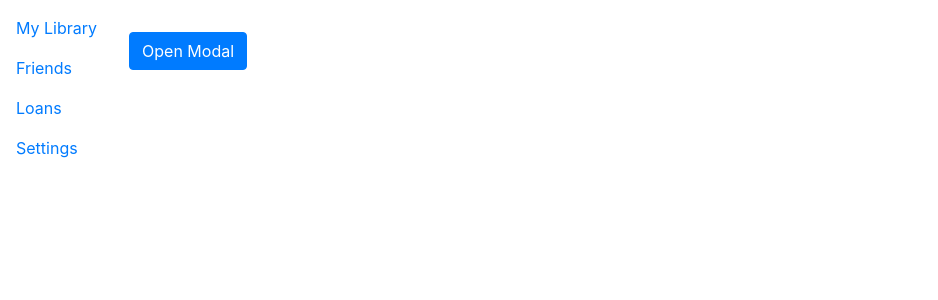
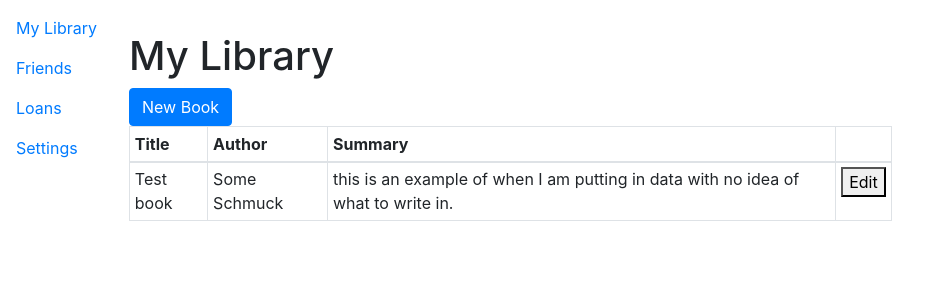
Before and after one commit to ParaLibrary/paralibrary-app, a React (Create React App) app: page /library in a window 1280 px wide. Shown: the top 300 px of the page, without its empty margins (0-938 px from the left). Built offline with nearby package versions, Linux system fonts and the light colour scheme.

Commit message:
Library Book Table

```diff
--- a/src/LibraryPage.tsx
+++ b/src/LibraryPage.tsx
@@ -1,9 +1,18 @@
-import React, { useState } from "react";
+import React, { useState, cloneElement, useMemo, ReactElement, Component } from "react";
 import { Modal, Button } from "react-bootstrap";
 
 import PageLayout from "./PageLayout";
 import BookFormik from "./BookForm";
 import { Book } from "./ourtypes";
+import AutoTable, { TableHeader } from "./Table";
+
+import { Table } from "react-bootstrap";
+import styled from "styled-components";
+
+interface ButtonGroupProps {
+  id: number,
+  onEdit: (id: number) => {}
+}
 
 const LibraryPage: React.FC = () => {
   const emptyBook: Book = {
@@ -19,10 +28,21 @@ const LibraryPage: React.FC = () => {
   const [modalOpen, setModalOpen] = useState(false);
   const [isNewBook, setIsNewBook] = useState(true);
   const [selectedBook, setSelectedBook] = useState<Book>(emptyBook);
+  const tableData = {
+    id: 1,
+    user_id: 1,
+    title: "Test book",
+    author: "Some Schmuck",
+    isbn: "978-3-16-148410-0",
+    summary: "this is an example of when I am putting in data with no idea of what to write in.",
+    private: false,
+
+  };
 
   return (
     <PageLayout>
-      <Button onClick={() => setModalOpen(true)}>Open Modal</Button>
+
+      <h1>My Library</h1>
 
       <Modal show={modalOpen} onHide={() => setModalOpen(false)} centered>
         <Modal.Header closeButton>
@@ -37,6 +57,21 @@ const LibraryPage: React.FC = () => {
           />
         </Modal.Body>
       </Modal>
+
+      <Button onClick={() => setModalOpen(true)}>New Book</Button>
+
+      <AutoTable data = {[tableData]}>
+        <TableHeader col = "title">
+          Title
+        </TableHeader>
+        <TableHeader col = "author">
+          Author
+        </TableHeader>
+        <TableHeader col = "summary">
+          Summary
+        </TableHeader>
+        <button>Edit</button>
+      </AutoTable>
     </PageLayout>
   );
 };
```
